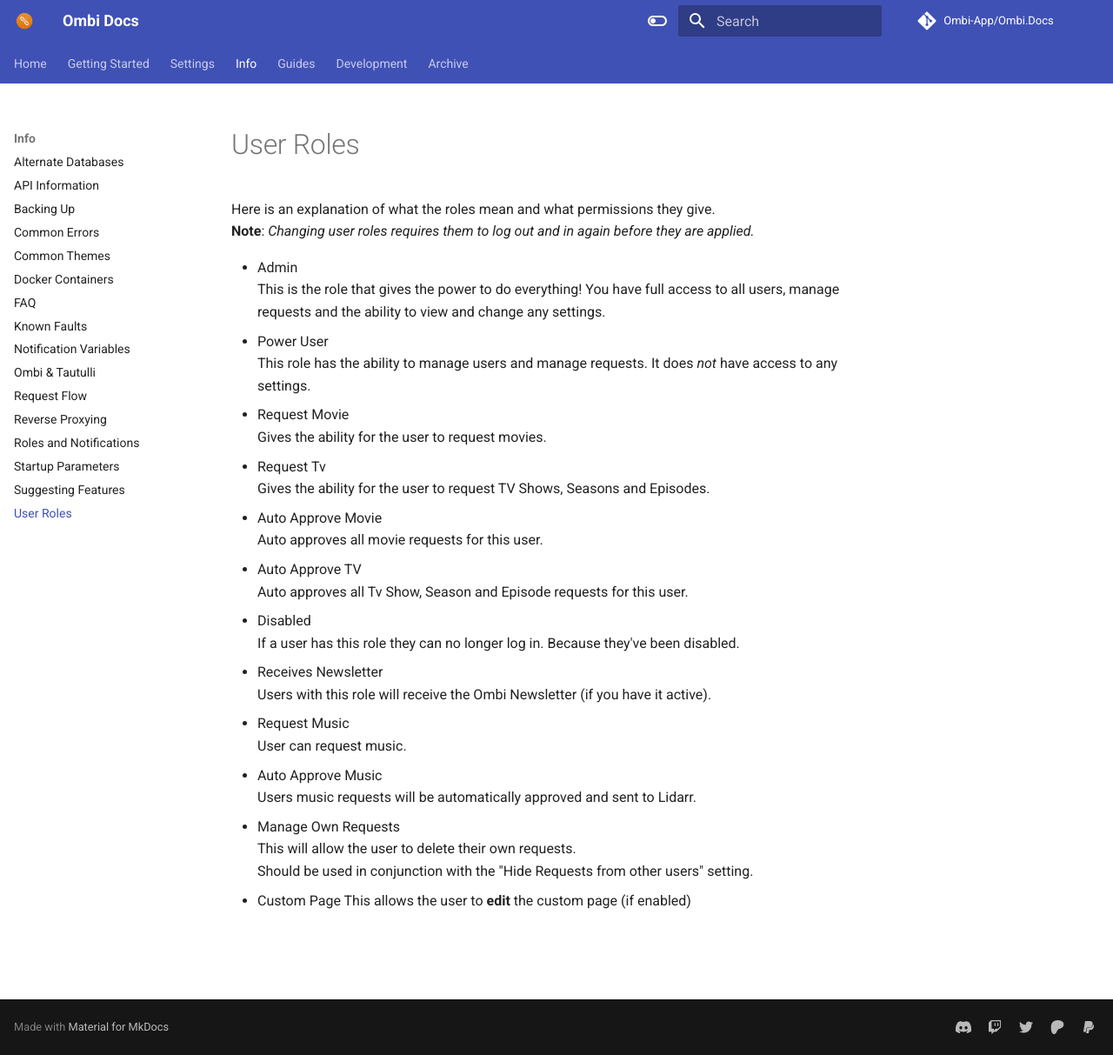
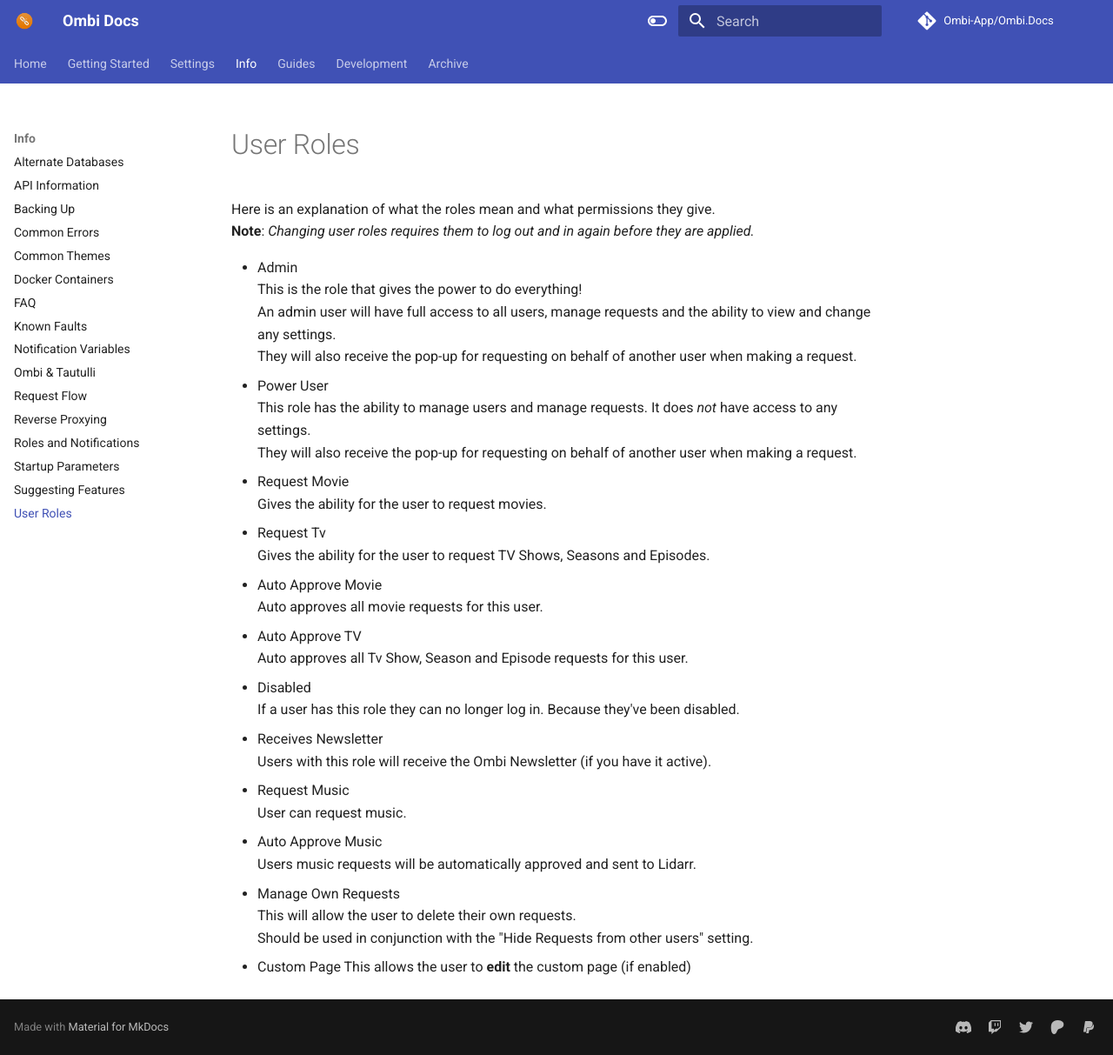
Before and after one commit to Ombi-app/Ombi.Docs, an MkDocs documentation site: the page built from docs/info/user-roles.md, in a window 1280 px wide and 1213 px high. Shown: the whole window at 87% size. Built offline with MkDocs 1.6.1 and Material for MkDocs 9.7.7, drawn with Linux system fonts in a browser that asks for light colours; comment, search, counter and statistics services are not loaded.

Commit message:
Add notes about requesting on behalf

```diff
--- a/docs/info/user-roles.md
+++ b/docs/info/user-roles.md
@@ -4,9 +4,12 @@
 **Note**: _Changing user roles requires them to log out and in again before they are applied._
 
 * Admin
-This is the role that gives the power to do everything! You have full access to all users, manage requests and the ability to view and change any settings.
+This is the role that gives the power to do everything!
+An admin user will  have full access to all users, manage requests and the ability to view and change any settings.
+They will also receive the pop-up for requesting on behalf of another user when making a request.
 * Power User
 This role has the ability to manage users and manage requests. It does _not_ have access to any settings.
+They will also receive the pop-up for requesting on behalf of another user when making a request.
 * Request Movie
 Gives the ability for the user to request movies.
 * Request Tv
```
